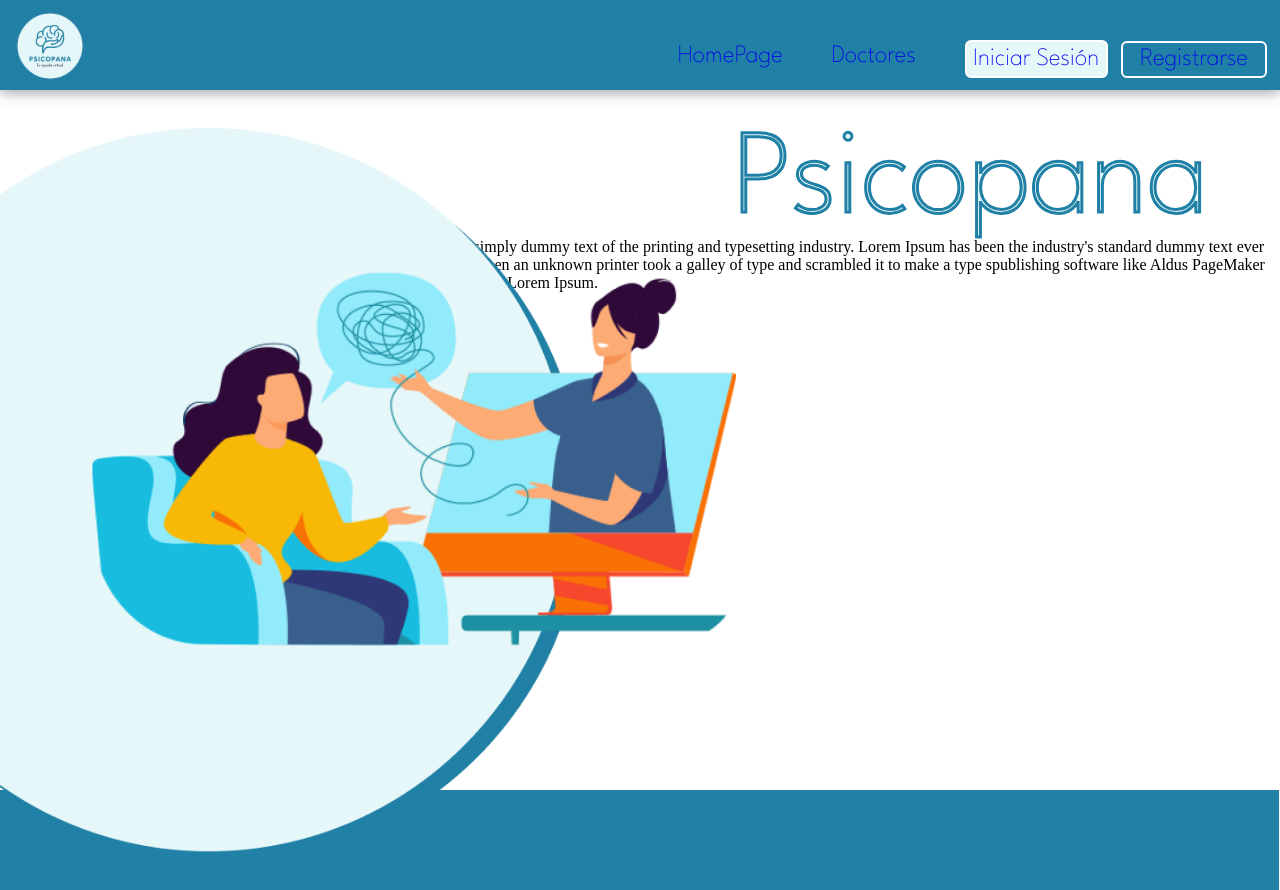
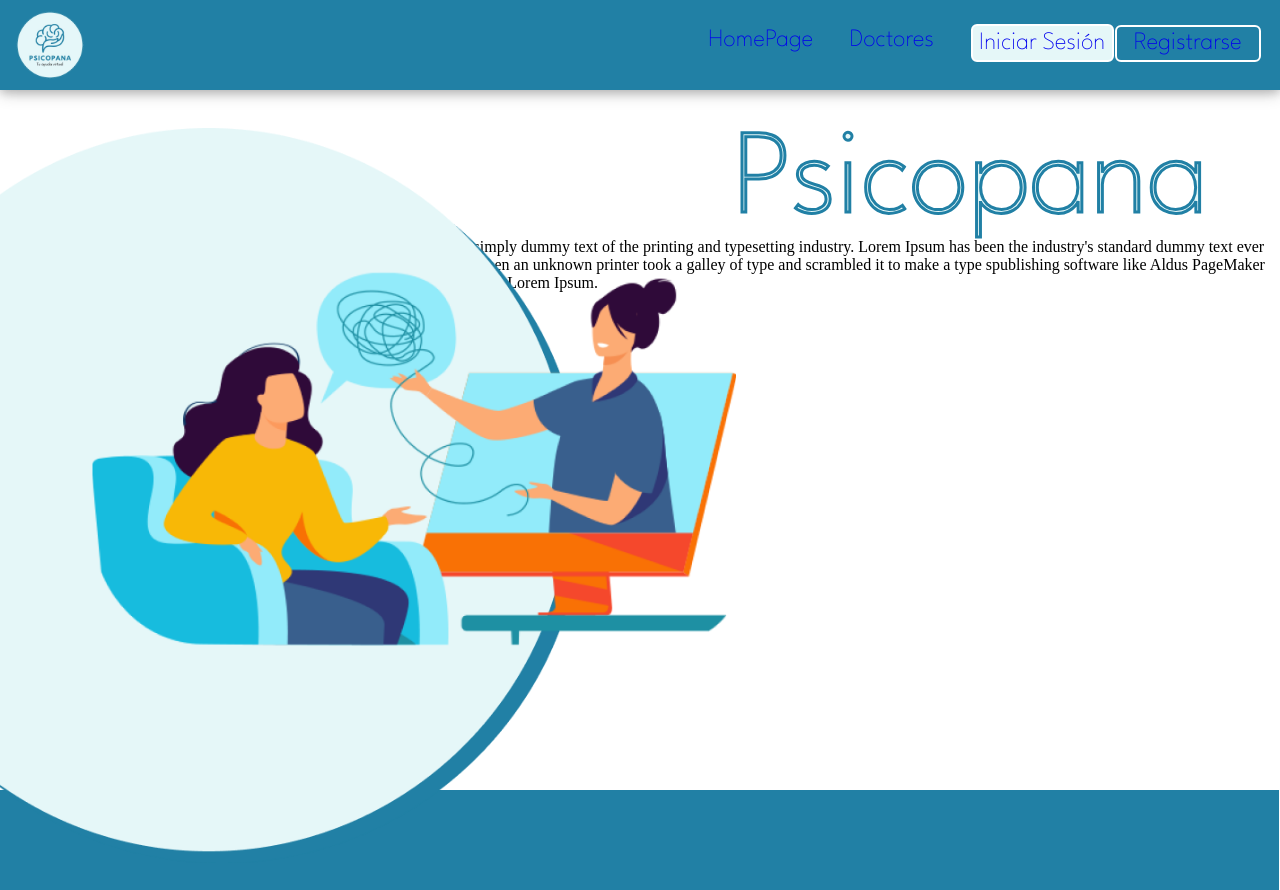
Before and after one commit to GAUGUSTO1602/proyectoSist, a React (Vite) app in the folder proyectoinicio/: page / in a window 1280 px wide. Shown: the top 890 px of the page. Built offline with nearby package versions, Linux system fonts and the light colour scheme.

Commit message:
cambios navbar

```diff
--- a/proyectoinicio/src/components/NavBar/NavBar.jsx
+++ b/proyectoinicio/src/components/NavBar/NavBar.jsx
@@ -7,10 +7,10 @@
   return (
     <div>
         <header className={Styles.header}>
-            <nav>
                 <div className={Styles.logo}>
                     <img src="img/Logo.png" alt="" />
                 </div>
+            <nav>
 
                 <ul className={Styles.navLinks}>
                     <li>
--- a/proyectoinicio/src/components/NavBar/NavBar.module.css
+++ b/proyectoinicio/src/components/NavBar/NavBar.module.css
@@ -15,16 +15,15 @@
       height: 100%;
       width: 100%;
       /* centrando la cajita */
-      display:flex;
       justify-content: space-between;
       align-items: center;
-      margin-top:1%;
+      margin-top:2.3%;
   }
 
-  .header .logo img{
+  .logo img{
     height: 100px;
     width: auto;
-    margin-top: -20%;
+    margin-top: -5%;
     transition: all 0.3s;
   }
 
@@ -46,6 +45,7 @@
       font-size: 25px;
       line-height: 23px;
       color: #FFFFFF;
+      margin-left: 50%;
 
   }
 
```
